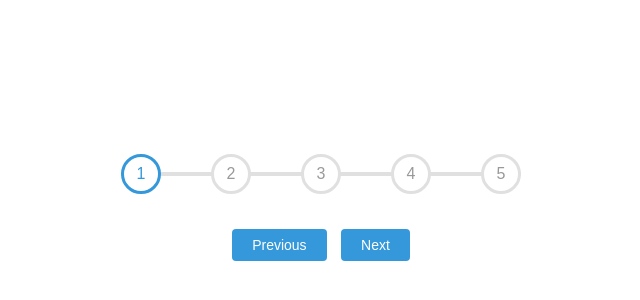
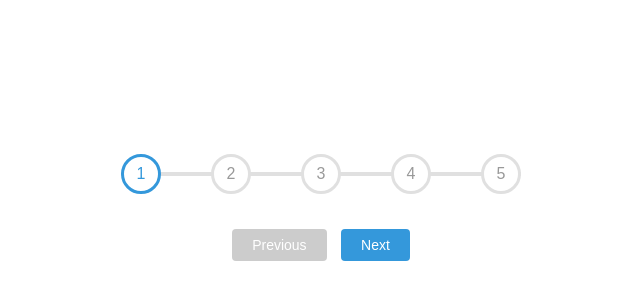
Before and after one commit to acciojob/progress-bar-NidhiSingh-25, a website: page main.html in a window 1280 px wide. Shown: the part 198-498 px from the top of the page, without its empty margins (319-959 px from the left). Drawn offline with Linux system fonts and the light colour scheme.

Commit message:
created a submission

```diff
--- a/main.html
+++ b/main.html
@@ -19,7 +19,7 @@
 			<div class="circle" id="circle-5">5</div>
 
 		</div>
-		<button id="prev">Previous</button>
+		<button id="prev" disabled>Previous</button>
 		<button id="next">Next</button>
 
 
```
